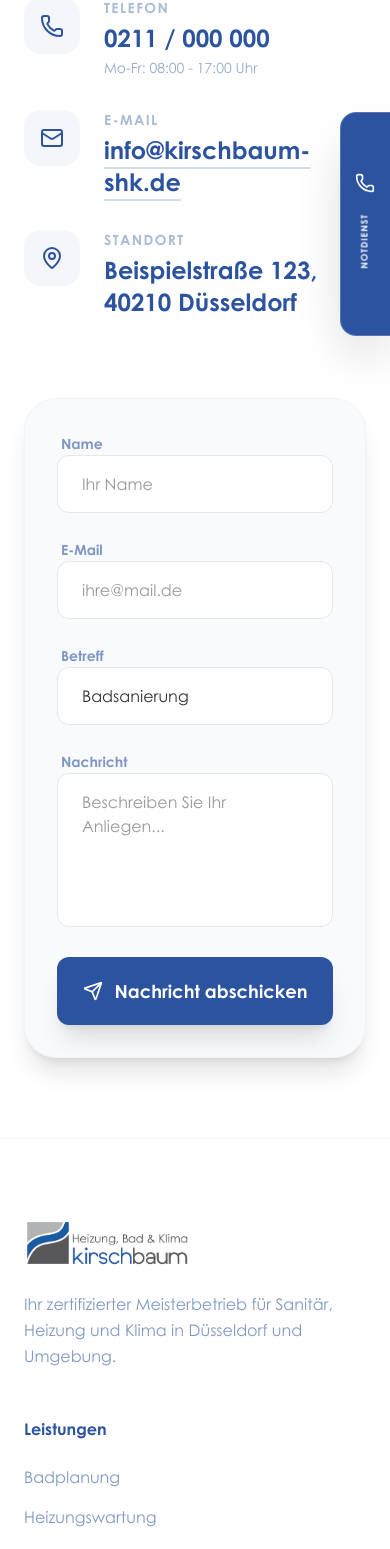
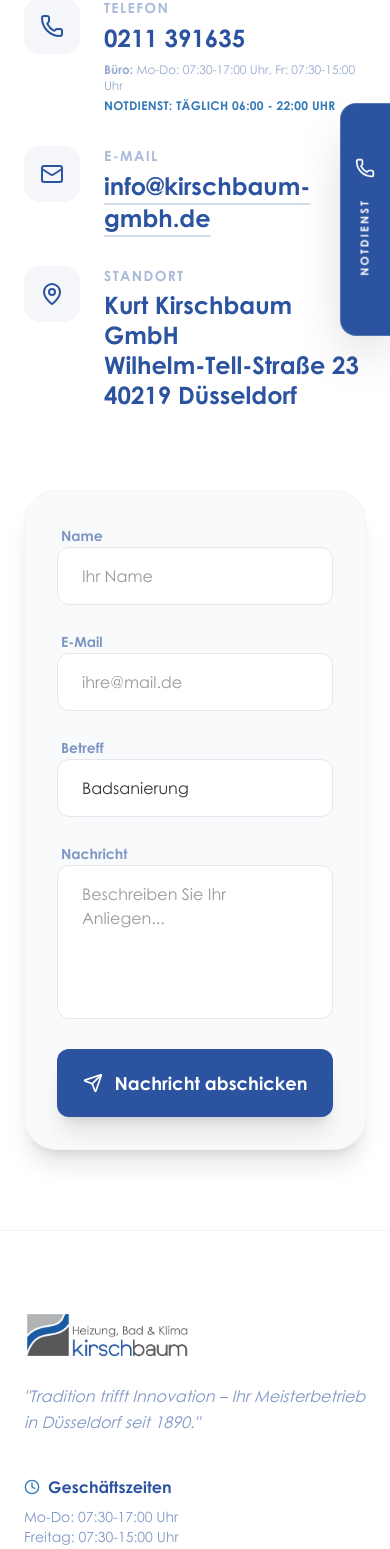
Before and after one commit to Leoquent/kirschbaum1site, a React (Vite) app: page /kontakt in a window 390 px wide. Shown: the part 380-1929 px from the top of the page. Built offline with nearby package versions, Linux system fonts and the light colour scheme.

Commit message:
fix: update emergency widget, restore reviews on home, and populate real contact/legal data

```diff
--- a/src/components/layout/Footer.tsx
+++ b/src/components/layout/Footer.tsx
@@ -1,5 +1,5 @@
 import React from 'react';
-import { MapPin, Phone, Mail } from 'lucide-react';
+import { MapPin, Phone, Mail, Clock } from 'lucide-react';
 import { Link } from 'react-router-dom';
 import { COMPANY_NAME, LOCATION, CONTACT } from '@/constants';
 
@@ -15,47 +15,70 @@
                             className="h-12 w-auto"
                         />
                     </div>
-                    <p className="text-primary/60 leading-relaxed">
-                        Ihr zertifizierter Meisterbetrieb für Sanitär, Heizung und Klima in Düsseldorf und Umgebung.
+                    <p className="text-primary/60 leading-relaxed italic">
+                        "Tradition trifft Innovation – Ihr Meisterbetrieb in Düsseldorf seit 1890."
                     </p>
+                    <div className="pt-4">
+                        <div className="flex items-center gap-2 text-primary font-bold mb-2">
+                            <Clock className="w-4 h-4 text-accent" /> Geschäftszeiten
+                        </div>
+                        <p className="text-primary/60 text-sm">
+                            Mo-Do: 07:30-17:00 Uhr<br />
+                            Freitag: 07:30-15:00 Uhr
+                        </p>
+                        <p className="text-accent font-bold text-xs mt-2 uppercase tracking-widest">
+                            Notdienst: 06:00-22:00 Uhr
+                        </p>
+                    </div>
                 </div>
                 <div>
                     <h4 className="font-bold text-primary mb-6">Leistungen</h4>
                     <ul className="space-y-4 text-primary/60">
-                        <li><Link to="/leistungen/bad" className="hover:text-accent transition-colors">Badplanung</Link></li>
-                        <li><Link to="/leistungen/heizung" className="hover:text-accent transition-colors">Heizungswartung</Link></li>
-                        <li><Link to="/leistungen/heizung" className="hover:text-accent transition-colors">Wärmepumpen</Link></li>
-                        <li><Link to="/leistungen/klima" className="hover:text-accent transition-colors">Klimatechnik</Link></li>
+                        <li><Link to="/leistungen/bad" className="hover:text-accent transition-colors">Badplanung & Sanitär</Link></li>
+                        <li><Link to="/leistungen/heizung" className="hover:text-accent transition-colors">Heizung & Energie</Link></li>
+                        <li><Link to="/leistungen/klima" className="hover:text-accent transition-colors">Klima & Lüftung</Link></li>
+                        <li><Link to="/referenzen" className="hover:text-accent transition-colors">Referenzen</Link></li>
+                        <li><Link to="/karriere" className="hover:text-accent transition-colors">Karriere</Link></li>
                     </ul>
                 </div>
                 <div>
-                    <h4 className="font-bold text-primary mb-6">Kontakt</h4>
+                    <h4 className="font-bold text-primary mb-6">Anschrift</h4>
                     <ul className="space-y-4 text-primary/60">
-                        <li className="flex items-start gap-3">
+                        <li className="flex items-start gap-3 text-sm">
                             <MapPin className="w-5 h-5 shrink-0 text-accent" />
-                            <span>{CONTACT.address}</span>
+                            <span>
+                                Kurt Kirschbaum GmbH<br />
+                                Wilhelm-Tell-Straße 23<br />
+                                40219 Düsseldorf
+                            </span>
                         </li>
+                    </ul>
+                    <h4 className="font-bold text-primary mt-8 mb-6">Kontakt</h4>
+                    <ul className="space-y-4 text-primary/60">
                         <li className="flex items-center gap-3">
                             <Phone className="w-5 h-5 shrink-0 text-accent" />
-                            <span>{CONTACT.phone}</span>
+                            <a href={`tel:${CONTACT.phoneLink}`} className="hover:text-primary transition-colors">{CONTACT.phone}</a>
                         </li>
                         <li className="flex items-center gap-3">
                             <Mail className="w-5 h-5 shrink-0 text-accent" />
-                            <span>{CONTACT.email}</span>
+                            <a href={`mailto:${CONTACT.email}`} className="hover:text-primary transition-colors">{CONTACT.email}</a>
                         </li>
                     </ul>
                 </div>
                 <div>
                     <h4 className="font-bold text-primary mb-6">Rechtliches</h4>
-                    <ul className="space-y-4 text-primary/60">
+                    <ul className="space-y-4 text-primary/60 text-sm">
                         <li><Link to="/impressum" className="hover:text-accent transition-colors">Impressum</Link></li>
                         <li><Link to="/datenschutz" className="hover:text-accent transition-colors">Datenschutz</Link></li>
                         <li><Link to="/agb" className="hover:text-accent transition-colors">AGB</Link></li>
                     </ul>
+                    <div className="mt-12 opacity-30 grayscale pointer-events-none overflow-hidden">
+                        <img src="/innung.png" alt="Innung SHK" className="h-16 w-auto mx-auto" />
+                    </div>
                 </div>
             </div>
-            <div className="max-w-7xl mx-auto px-6 pt-20 text-center text-primary/40 text-sm">
-                © {new Date().getFullYear()} {COMPANY_NAME} SHK {LOCATION}. Alle Rechte vorbehalten.
+            <div className="max-w-7xl mx-auto px-6 pt-20 text-center text-primary/40 text-xs">
+                © {new Date().getFullYear()} Kurt Kirschbaum GmbH. Alle Rechte vorbehalten.
             </div>
         </footer>
     );
--- a/src/components/layout/Layout.tsx
+++ b/src/components/layout/Layout.tsx
@@ -45,7 +45,7 @@
                                 className="w-12 py-6 flex flex-col items-center justify-center gap-4 cursor-pointer hover:bg-white/5 transition-colors"
                             >
                                 <Phone className={`w-5 h-5 ${isExpanded ? '' : 'animate-bounce'}`} />
-                                <span className="[writing-mode:vertical-lr] rotate-180 font-bold uppercase tracking-widest text-[9px] whitespace-nowrap">
+                                <span className="[writing-mode:vertical-lr] rotate-180 font-bold uppercase tracking-[0.2em] text-[11px] whitespace-nowrap">
                                     {isExpanded ? 'Einklappen' : 'Notdienst'}
                                 </span>
                             </div>
@@ -73,11 +73,11 @@
                                     </button>
 
                                     <div className="space-y-1">
-                                        <div className="text-xs font-bold uppercase tracking-widest text-white/60">365 Tage Hilfe</div>
-                                        <div className="text-xl font-bold font-display leading-none">24h Notdienst</div>
+                                        <div className="text-xl font-bold font-display leading-none">365 Tage Hilfe</div>
+                                        <div className="text-[10px] font-bold uppercase tracking-widest text-white/60">Notdienst von 06:00 - 22:00 Uhr</div>
                                     </div>
-                                    <p className="text-xs text-white/80 leading-relaxed">
-                                        Wasserbruch? Heizungsausfall? <br />Wir sind sofort für Sie da. <br />Auch an Feiertagen.
+                                    <p className="text-sm text-white/80 leading-relaxed">
+                                        Wasserbruch? Heizungsausfall? <br />Wir sind für Sie da. <br />Auch an Feiertagen.
                                     </p>
                                     <a href={`tel:${CONTACT.phoneLink}`} className="flex items-center justify-center gap-3 bg-white text-primary py-3 rounded-xl font-bold hover:bg-gray-100 transition-colors shadow-lg text-sm">
                                         <Phone className="w-4 h-4" strokeWidth={3} /> {CONTACT.phone}
--- a/src/constants.ts
+++ b/src/constants.ts
@@ -8,16 +8,16 @@
 };
 
 export const COMPANY_NAME = "Kirschbaum";
-export const COMPANY_FULL_NAME = "Kirschbaum Sanitär & Heizung";
+export const COMPANY_FULL_NAME = "Kurt Kirschbaum GmbH";
 export const LOCATION = "Düsseldorf";
 
 export const CONTACT = {
-  phone: "0211 / 000 000",
-  phoneLink: "+49211000000",
-  email: "info@kirschbaum-shk.de",
-  address: "Beispielstraße 123, 40210 Düsseldorf",
-  openingHours: "Mo-Fr: 08:00 - 17:00 Uhr",
-  emergencyPhone: "0211 / 000 000", // Same for now, can be different
+  phone: "0211 391635",
+  phoneLink: "+49211391635",
+  email: "info@kirschbaum-gmbh.de",
+  address: "Wilhelm-Tell-Straße 23, 40219 Düsseldorf",
+  openingHours: "Mo-Do: 07:30-17:00 Uhr, Fr: 07:30-15:00 Uhr",
+  emergencyHours: "Täglich 06:00 - 22:00 Uhr",
 };
 
 export const SOCIALS = {
--- a/src/pages/Contact.tsx
+++ b/src/pages/Contact.tsx
@@ -36,7 +36,10 @@
                                         <a href={`tel:${CONTACT.phoneLink}`} className="text-2xl font-bold text-primary hover:text-accent transition-colors">
                                             {CONTACT.phone}
                                         </a>
-                                        <p className="text-primary/50 text-sm mt-1">Mo-Fr: 08:00 - 17:00 Uhr</p>
+                                        <div className="space-y-1 mt-2">
+                                            <p className="text-primary/50 text-xs"><b>Büro:</b> {CONTACT.openingHours}</p>
+                                            <p className="text-accent font-bold text-xs uppercase tracking-wide"><b>Notdienst:</b> {CONTACT.emergencyHours}</p>
+                                        </div>
                                     </div>
                                 </div>
 
@@ -58,8 +61,10 @@
                                     </div>
                                     <div>
                                         <div className="text-sm font-bold uppercase tracking-widest text-primary/40 mb-1">Standort</div>
-                                        <div className="text-2xl font-bold text-primary">
-                                            {CONTACT.address}
+                                        <div className="text-2xl font-bold text-primary leading-tight">
+                                            Kurt Kirschbaum GmbH<br />
+                                            Wilhelm-Tell-Straße 23<br />
+                                            40219 Düsseldorf
                                         </div>
                                     </div>
                                 </div>
--- a/src/pages/Home.tsx
+++ b/src/pages/Home.tsx
@@ -289,9 +289,42 @@
                 </div>
             </section>
 
-            {/* Reviews Teaser → links to /referenzen */}
-            <section className="py-24 bg-white">
+            {/* Google Reviews Selection */}
+            <section className="py-24 bg-white border-t border-gray-100">
                 <div className="max-w-7xl mx-auto px-6">
+                    <div className="grid grid-cols-1 md:grid-cols-3 gap-8 mb-16">
+                        {[
+                            { text: "Komplette Badsanierung durchgeführt. Von Beratung bis Fertigstellung top. Sehr sauber gearbeitet.", name: "Thomas M.", project: "Badsanierung" },
+                            { text: "Schneller Service bei Heizungswartung. Team freundlich und kompetent. Gerne wieder!", name: "Sandra K.", project: "Heizungswartung" },
+                            { text: "Notdienst am Wochenende – innerhalb einer Stunde war jemand da. Problem sofort gelöst.", name: "Michael R.", project: "Notdienst" }
+                        ].map((review, i) => (
+                            <motion.div
+                                key={review.name}
+                                initial={{ opacity: 0, y: 20 }}
+                                whileInView={{ opacity: 1, y: 0 }}
+                                viewport={{ once: true }}
+                                transition={{ delay: i * 0.1 }}
+                                className="bg-gray-50 rounded-2xl p-8 border border-gray-100"
+                            >
+                                <div className="flex gap-1 mb-4">
+                                    {[...Array(5)].map((_, j) => (
+                                        <Star key={j} className="w-4 h-4 fill-yellow-400 text-yellow-400" />
+                                    ))}
+                                </div>
+                                <p className="text-primary/80 leading-relaxed mb-6 italic text-sm">"{review.text}"</p>
+                                <div className="flex items-center gap-3">
+                                    <div className="w-8 h-8 bg-primary/10 rounded-full flex items-center justify-center text-primary font-bold text-xs">
+                                        {review.name[0]}
+                                    </div>
+                                    <div>
+                                        <div className="font-bold text-primary text-xs">{review.name}</div>
+                                        <div className="text-primary/50 text-[10px]">{review.project}</div>
+                                    </div>
+                                </div>
+                            </motion.div>
+                        ))}
+                    </div>
+
                     <div className="bg-gray-50 rounded-[32px] p-10 md:p-16 border border-gray-100 flex flex-col md:flex-row items-center justify-between gap-10">
                         <div className="space-y-4 text-center md:text-left">
                             <div className="inline-flex items-center gap-2 px-4 py-1.5 rounded-full bg-yellow-50 text-yellow-700 text-xs font-bold uppercase tracking-widest">
--- a/src/pages/Legal.tsx
+++ b/src/pages/Legal.tsx
@@ -16,13 +16,54 @@
 
 export const Impressum = () => (
     <LegalLayout title="Impressum">
-        <div className="space-y-4">
-            <h2 className="text-xl font-bold text-primary">Angaben gemäß § 5 TMG</h2>
-            <p>Kurt Kirschbaum GmbH<br />Musterstraße 123<br />40213 Düsseldorf</p>
-            <h2 className="text-xl font-bold text-primary">Vertreten durch:</h2>
-            <p>Geschäftsführer: Max Mustermann</p>
-            <h2 className="text-xl font-bold text-primary">Kontakt</h2>
-            <p>Telefon: +49 (0) 211 1234567<br />E-Mail: info@kirschbaum-gmbh.de</p>
+        <div className="space-y-6">
+            <div className="space-y-2">
+                <h2 className="text-xl font-bold text-primary">Angaben gemäß § 5 TMG</h2>
+                <p>
+                    Kurt Kirschbaum GmbH<br />
+                    Wilhelm-Tell-Straße 23<br />
+                    40219 Düsseldorf
+                </p>
+            </div>
+
+            <div className="space-y-2">
+                <h2 className="text-xl font-bold text-primary">Vertreten durch:</h2>
+                <p>Geschäftsführer: Marcel Stoeck</p>
+            </div>
+
+            <div className="space-y-2">
+                <h2 className="text-xl font-bold text-primary">Kontakt</h2>
+                <p>
+                    Telefon: 0211 391635<br />
+                    E-Mail: info@kirschbaum-gmbh.de
+                </p>
+            </div>
+
+            <div className="space-y-2">
+                <h2 className="text-xl font-bold text-primary">Registereintrag</h2>
+                <p>
+                    Eintragung im Handelsregister.<br />
+                    Registergericht: Amtsgericht Düsseldorf<br />
+                    Registernummer: HRB 13698
+                </p>
+            </div>
+
+            <div className="space-y-2">
+                <h2 className="text-xl font-bold text-primary">Umsatzsteuer-ID</h2>
+                <p>
+                    Umsatzsteuer-Identifikationsnummer gemäß §27 a Umsatzsteuergesetz:<br />
+                    DE119431113
+                </p>
+            </div>
+
+            <div className="space-y-2">
+                <h2 className="text-xl font-bold text-primary">Berufsbezeichnung und berufsrechtliche Regelungen</h2>
+                <p>
+                    Berufsbezeichnung: Gas- und Wasserinstallateurmeister sowie Heizungs- und Lüftungsbauermeister<br />
+                    Zuständige Kammer: Handwerksrolle der HWK Düsseldorf<br />
+                    Kammernummer: 108 65 61
+                </p>
+            </div>
         </div>
     </LegalLayout>
 );
@@ -30,11 +71,14 @@
 export const Datenschutz = () => (
     <LegalLayout title="Datenschutz">
         <p>Wir nehmen den Schutz Ihrer persönlichen Daten sehr ernst. Wir behandeln Ihre personenbezogenen Daten vertraulich und entsprechend der gesetzlichen Datenschutzvorschriften sowie dieser Datenschutzerklärung.</p>
+        <h2 className="text-xl font-bold text-primary mt-8">Datenerfassung auf unserer Website</h2>
+        <p>Die Datenerarbeitung auf dieser Website erfolgt durch den Websitebetreiber. Dessen Kontaktdaten können Sie dem Impressum dieser Website entnehmen.</p>
     </LegalLayout>
 );
 
 export const AGB = () => (
     <LegalLayout title="AGB">
         <p>Hier finden Sie unsere allgemeinen Geschäftsbedingungen. Stand: Februar 2026.</p>
+        <p>Bei Interesse an unseren detaillierten Geschäftsbedingungen für spezifische Projekte wenden Sie sich bitte direkt an uns.</p>
     </LegalLayout>
 );
```
Also changed, not shown: src/innung.png (added).
